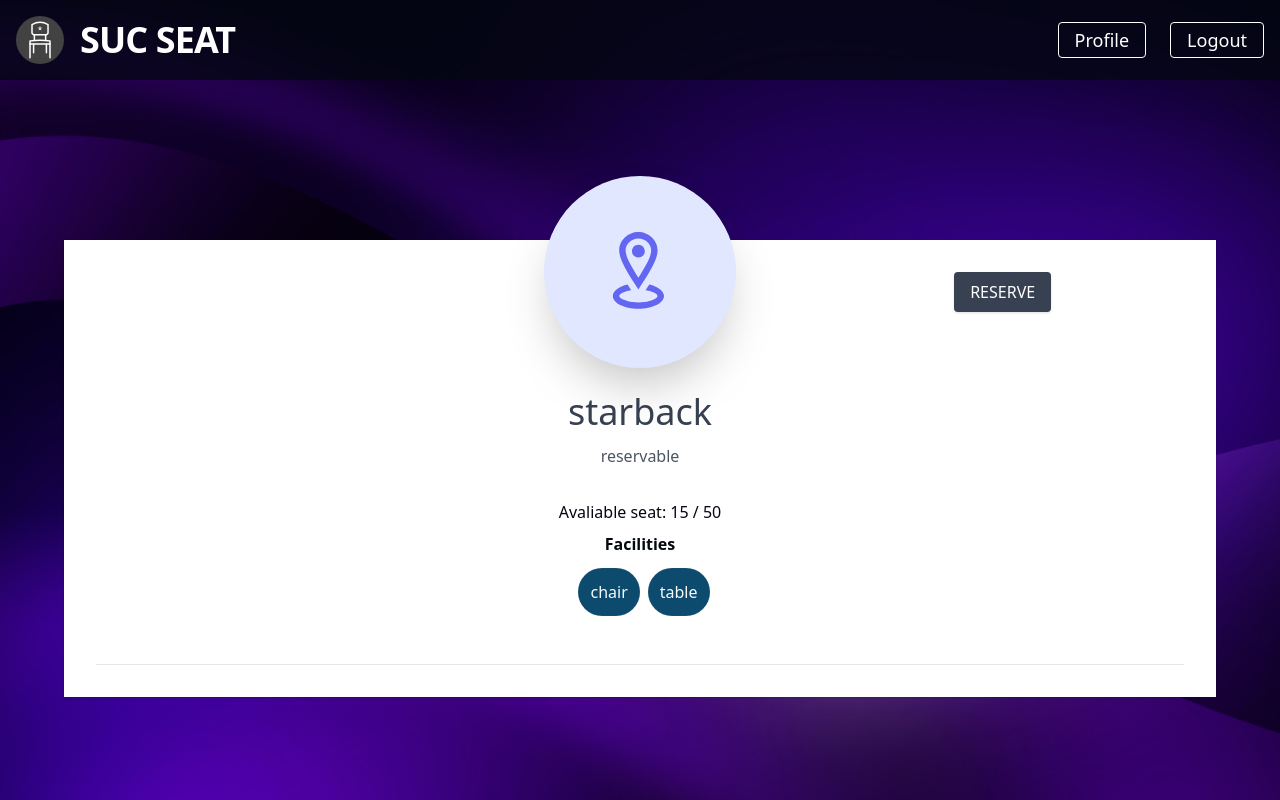
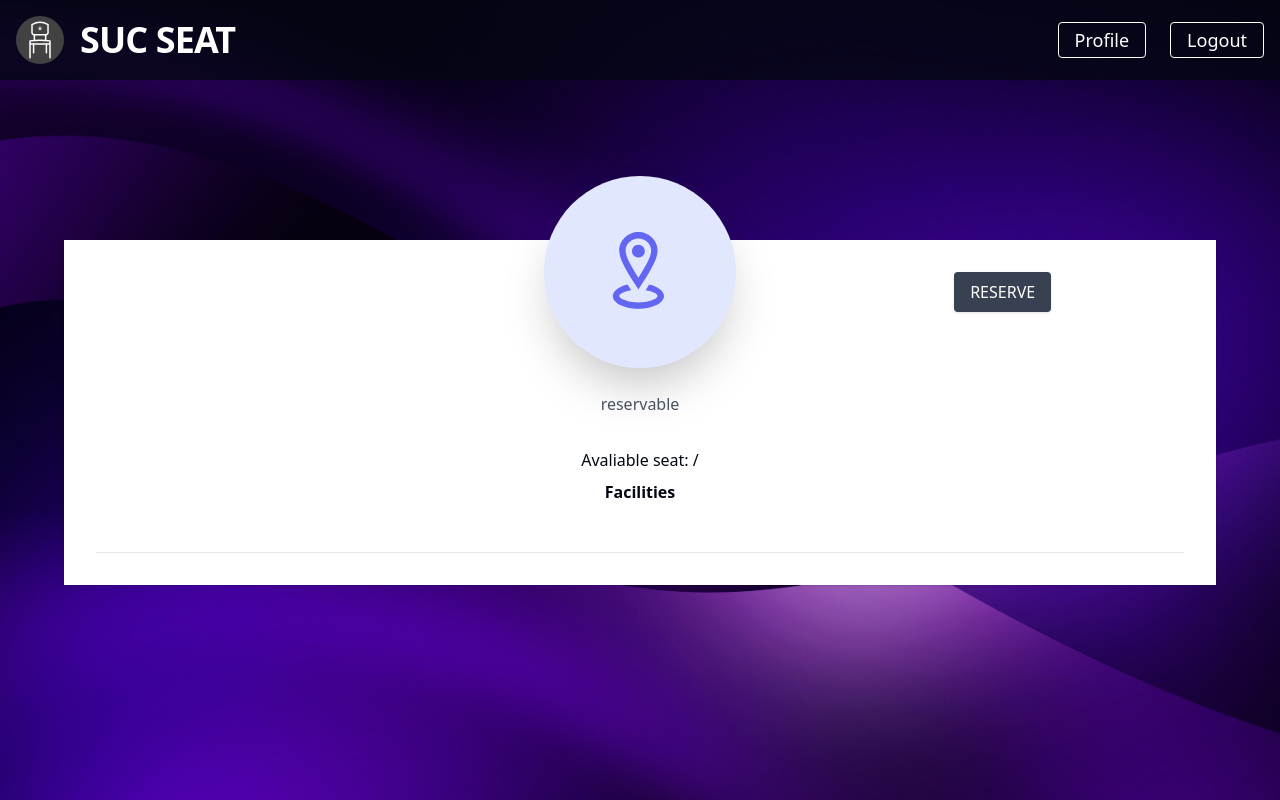
Before and after one commit to RataSurithpinyo/suc-seat, a Next.js app: page /home/1 in a window 1280 px wide. Built offline with nearby package versions, Linux system fonts and the light colour scheme.

Commit message:
add grpc in detail pages

```diff
--- a/src/app/(user)/home/[pid]/page.tsx
+++ b/src/app/(user)/home/[pid]/page.tsx
@@ -1,7 +1,25 @@
-'use client'
-import React, { useState,useEffect } from 'react';
+'use client';
+import { useRouter,useParams, useSearchParams } from 'next/navigation';
+import React, { useState } from 'react';
 
-export default function page({params}: {params: {pid: string}}) {
+export default function Page() {
+  const searchParams = useSearchParams()
+  interface PlaceInterface  {
+    facilities: string[];
+    id: string;
+    name: string;
+    owner: string ;
+    capacity: number ;
+    availableSeat: number ;
+  }
+  const name = searchParams.get('name')
+  const facilitiesParam = searchParams.get('facilities');
+  const facilities = facilitiesParam ? facilitiesParam.split(',') : [];
+  const availableSeats = searchParams.get('availableSeats');
+  const capacity = searchParams.get('capacity');
+
+
+console.log("router",facilities)
 
     const [isModalOpen, setModalOpen] = useState(false);
     const [isReserve, setReserve] = useState(false);
@@ -19,7 +37,7 @@ export default function page({params}: {params: {pid: string}}) {
         }
 
     }
-    const index = Number(params.pid) - 1
+    //const index = Number(params.pid) - 1
     const mockdata = [
         {pid:"1", name:"starback", seat:"15", facility:["chair","table"], capacity:"50"},
         {pid:"2", name:"sky cafe", seat:"5", facility:["macbook pro m2", "something", "someone", "somewhere"], capacity:"1"},
@@ -92,12 +110,12 @@ export default function page({params}: {params: {pid: string}}) {
             </div>
         </div>
             <div className="mt-20 text-center border-b pb-12">
-                <h1 className="text-4xl font-medium text-gray-700">{mockdata[index].name}</h1>
+                <h1 className="text-4xl font-medium text-gray-700">{name}</h1>
                 <p className="font-light text-gray-600 mt-3">reservable</p>
-                <p className="mt-8 text-gray-950">Avaliable seat: {mockdata[index].seat} / {mockdata[index].capacity}
+                <p className="mt-8 text-gray-950">Avaliable seat: {availableSeats} / {capacity}
                 </p>
                 <p className="mt-2 font-semibold text-gray-950">Facilities</p>
-                {mockdata[index].facility.map((item) => (
+                {facilities.map((item) => (
                     <span className="inline-flex items-center rounded-full bg-sky-900 p-3 text-md font-medium text-gray-50 ring-1 ring-inset ring-gray-500/10 ml-2 mt-3">{item}</span>
                 ))}
             </div>
--- a/src/app/(user)/home/page.tsx
+++ b/src/app/(user)/home/page.tsx
@@ -1,17 +1,19 @@
+
 import SearchBox from '@/components/SearchBox'
 import { searchPlaces } from '@/libs/grpc-client'
 import Link from 'next/link'
 import React from 'react';
 
 export default async function Page() {
+
     interface PlaceListInterface {
       place: {
         facilities: string[];
         id: string;
         name: string;
-        owner?: string | undefined;
-        capacity?: number | undefined;
-        availableSeat?: number | undefined;
+        owner: string ;
+        capacity: number ;
+        availableSeat: number ;
       }[];
     }
     const placeListInfo:PlaceListInterface = await searchPlaces({ name: "" });
@@ -66,8 +68,13 @@ export default async function Page() {
                     </div>
                   </td>
                   <td className="py-3 px-5 border-b border-blue-gray-50">
-                    <Link href={`/home/${Item.id}`} key={Item.id}>
-                  <button className="bg-transparent hover:bg-gray-600 text-gray-600 font-medium hover:text-white py-2 px-4 border border-gray-950 hover:border-transparent rounded">
+                    {/* <Link href={`/home/${Item.id}`} key={Item.id}> */}
+                    <Link href={`/home/${Item.id}?name=${Item.name}&availableSeat=${Item.availableSeat}&facilities=${Item.facilities}&capacity=${Item.capacity}`} key={Item.id} >
+                  <button className="bg-transparent hover:bg-gray-600 text-gray-600 font-medium hover:text-white py-2 px-4 border border-gray-950 hover:border-transparent rounded"
+                  // onClick={() => {
+                  //   router.push()
+                  // }}
+                >
                     detail
                   </button>
                     </Link>
```
Also changed, not shown: src/libs/grpc-client.ts (+52 -16 lines).
